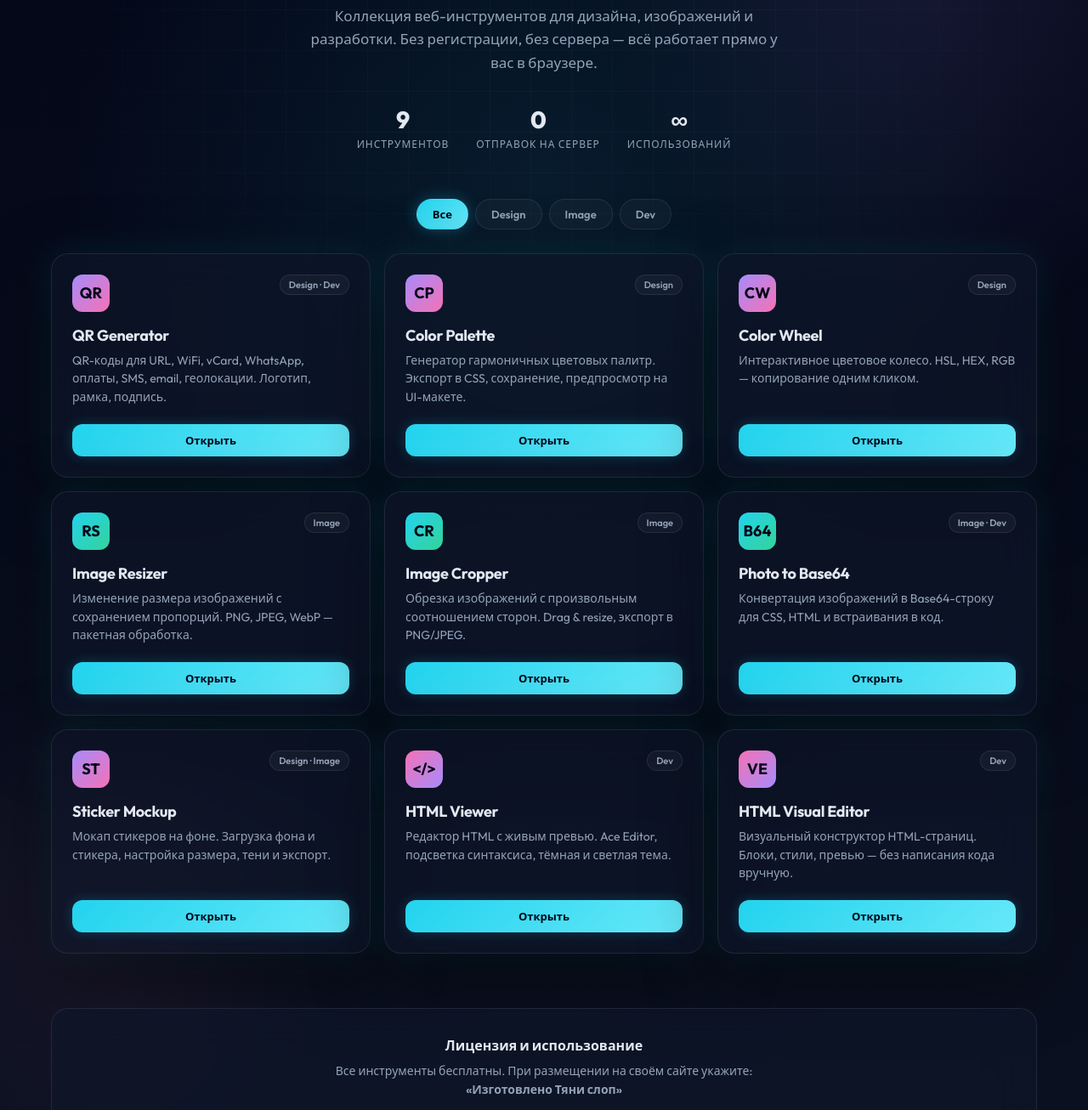
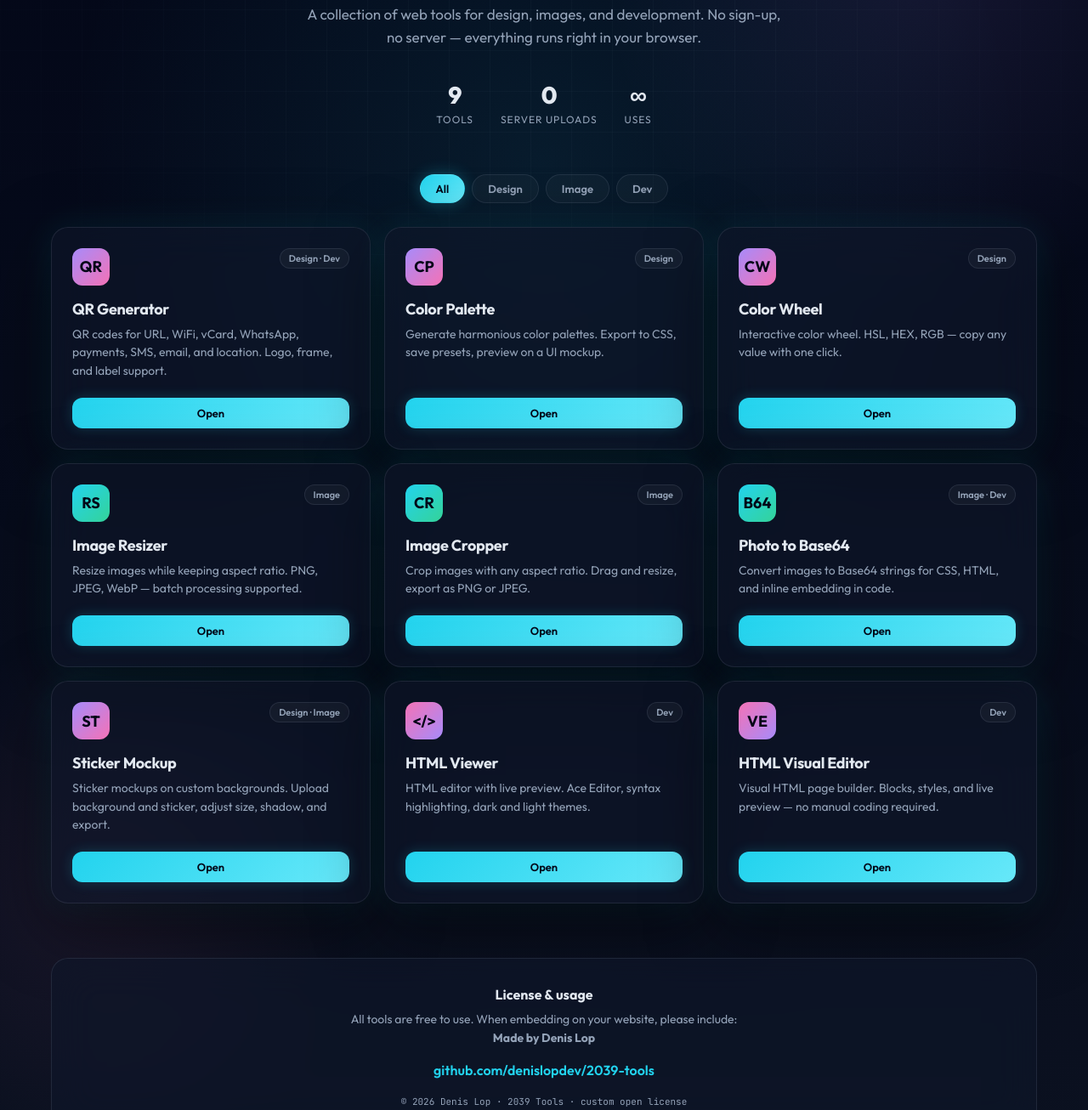
Before and after one commit to denislopdev/2039-tools, a plain HTML site: page index.html in a window 1280 px wide. Shown: the part 325-1631 px from the top of the page at 85% size. Drawn offline with Linux system fonts and the light colour scheme.

Commit message:
Translate showcase and docs to English, credit Denis Lop
Co-authored-by: Cursor <cursoragent@cursor.com>

```diff
--- a/index.html
+++ b/index.html
@@ -1,10 +1,10 @@
 <!DOCTYPE html>
-<html lang="ru">
+<html lang="en">
 <head>
   <meta charset="UTF-8" />
   <meta name="viewport" content="width=device-width, initial-scale=1.0" />
-  <meta name="description" content="2039 Tools — бесплатные веб-инструменты для дизайна и разработки от Тяни слоп." />
-  <title>2039 Tools — Тяни слоп</title>
+  <meta name="description" content="2039 Tools — free web utilities for design and development by Denis Lop." />
+  <title>2039 Tools — Denis Lop</title>
   <link rel="preconnect" href="https://fonts.googleapis.com" />
   <link rel="preconnect" href="https://fonts.gstatic.com" crossorigin />
   <link href="https://fonts.googleapis.com/css2?family=JetBrains+Mono:wght@400;500&family=Outfit:wght@400;500;600;700;800&display=swap" rel="stylesheet" />
@@ -442,29 +442,29 @@
         <div class="logo">39</div>
         <div class="brand-text">
           <h1>2039 Tools</h1>
-          <p>Изготовлено Тяни слоп</p>
+          <p>Made by Denis Lop</p>
         </div>
       </div>
       <div class="header-links">
         <a class="link-ghost" href="https://github.com/denislopdev/2039-tools" target="_blank" rel="noopener">GitHub</a>
-        <a class="link-primary" href="#tools">Открыть инструменты</a>
+        <a class="link-primary" href="#tools">Browse tools</a>
       </div>
     </header>
 
     <section class="hero">
-      <div class="hero-badge"><span aria-hidden="true"></span> Бесплатно · Локально в браузере</div>
+      <div class="hero-badge"><span aria-hidden="true"></span> Free · Runs locally in your browser</div>
       <h2>Neural utilities<br />for creators</h2>
-      <p>Коллекция веб-инструментов для дизайна, изображений и разработки. Без регистрации, без сервера — всё работает прямо у вас в браузере.</p>
+      <p>A collection of web tools for design, images, and development. No sign-up, no server — everything runs right in your browser.</p>
       <div class="hero-stats">
-        <div class="stat"><strong>9</strong><span>инструментов</span></div>
-        <div class="stat"><strong>0</strong><span>отправок на сервер</span></div>
-        <div class="stat"><strong>∞</strong><span>использований</span></div>
+        <div class="stat"><strong>9</strong><span>tools</span></div>
+        <div class="stat"><strong>0</strong><span>server uploads</span></div>
+        <div class="stat"><strong>∞</strong><span>uses</span></div>
       </div>
     </section>
 
     <section id="tools">
-      <div class="filters" role="tablist" aria-label="Категории">
-        <button class="filter-btn active" data-filter="all" type="button">Все</button>
+      <div class="filters" role="tablist" aria-label="Categories">
+        <button class="filter-btn active" data-filter="all" type="button">All</button>
         <button class="filter-btn" data-filter="design" type="button">Design</button>
         <button class="filter-btn" data-filter="image" type="button">Image</button>
         <button class="filter-btn" data-filter="dev" type="button">Dev</button>
@@ -478,9 +478,9 @@
             <span class="card-tag">Design · Dev</span>
           </div>
           <h3>QR Generator</h3>
-          <p>QR-коды для URL, WiFi, vCard, WhatsApp, оплаты, SMS, email, геолокации. Логотип, рамка, подпись.</p>
+          <p>QR codes for URL, WiFi, vCard, WhatsApp, payments, SMS, email, and location. Logo, frame, and label support.</p>
           <div class="card-actions">
-            <a class="btn-open" href="qr-generator-2039.html">Открыть</a>
+            <a class="btn-open" href="qr-generator-2039.html">Open</a>
           </div>
         </article>
 
@@ -490,9 +490,9 @@
             <span class="card-tag">Design</span>
           </div>
           <h3>Color Palette</h3>
-          <p>Генератор гармоничных цветовых палитр. Экспорт в CSS, сохранение, предпросмотр на UI-макете.</p>
+          <p>Generate harmonious color palettes. Export to CSS, save presets, preview on a UI mockup.</p>
           <div class="card-actions">
-            <a class="btn-open" href="color-palette-2039.html">Открыть</a>
+            <a class="btn-open" href="color-palette-2039.html">Open</a>
           </div>
         </article>
 
@@ -502,9 +502,9 @@
             <span class="card-tag">Design</span>
           </div>
           <h3>Color Wheel</h3>
-          <p>Интерактивное цветовое колесо. HSL, HEX, RGB — копирование одним кликом.</p>
+          <p>Interactive color wheel. HSL, HEX, RGB — copy any value with one click.</p>
           <div class="card-actions">
-            <a class="btn-open" href="color-wheel-2039.html">Открыть</a>
+            <a class="btn-open" href="color-wheel-2039.html">Open</a>
           </div>
         </article>
 
@@ -514,9 +514,9 @@
             <span class="card-tag">Image</span>
           </div>
           <h3>Image Resizer</h3>
-          <p>Изменение размера изображений с сохранением пропорций. PNG, JPEG, WebP — пакетная обработка.</p>
+          <p>Resize images while keeping aspect ratio. PNG, JPEG, WebP — batch processing supported.</p>
           <div class="card-actions">
-            <a class="btn-open" href="image-resizer-2039.html">Открыть</a>
+            <a class="btn-open" href="image-resizer-2039.html">Open</a>
           </div>
         </article>
 
@@ -526,9 +526,9 @@
             <span class="card-tag">Image</span>
           </div>
           <h3>Image Cropper</h3>
-          <p>Обрезка изображений с произвольным соотношением сторон. Drag &amp; resize, экспорт в PNG/JPEG.</p>
+          <p>Crop images with any aspect ratio. Drag and resize, export as PNG or JPEG.</p>
           <div class="card-actions">
-            <a class="btn-open" href="image-cropper-2039.html">Открыть</a>
+            <a class="btn-open" href="image-cropper-2039.html">Open</a>
           </div>
         </article>
 
@@ -538,9 +538,9 @@
             <span class="card-tag">Image · Dev</span>
           </div>
           <h3>Photo to Base64</h3>
-          <p>Конвертация изображений в Base64-строку для CSS, HTML и встраивания в код.</p>
+          <p>Convert images to Base64 strings for CSS, HTML, and inline embedding in code.</p>
           <div class="card-actions">
-            <a class="btn-open" href="photo-base64-2039.html">Открыть</a>
+            <a class="btn-open" href="photo-base64-2039.html">Open</a>
           </div>
         </article>
 
@@ -550,9 +550,9 @@
             <span class="card-tag">Design · Image</span>
           </div>
           <h3>Sticker Mockup</h3>
-          <p>Мокап стикеров на фоне. Загрузка фона и стикера, настройка размера, тени и экспорт.</p>
+          <p>Sticker mockups on custom backgrounds. Upload background and sticker, adjust size, shadow, and export.</p>
           <div class="card-actions">
-            <a class="btn-open" href="sticker-mockup-2039.html">Открыть</a>
+            <a class="btn-open" href="sticker-mockup-2039.html">Open</a>
           </div>
         </article>
 
@@ -562,9 +562,9 @@
             <span class="card-tag">Dev</span>
           </div>
           <h3>HTML Viewer</h3>
-          <p>Редактор HTML с живым превью. Ace Editor, подсветка синтаксиса, тёмная и светлая тема.</p>
+          <p>HTML editor with live preview. Ace Editor, syntax highlighting, dark and light themes.</p>
           <div class="card-actions">
-            <a class="btn-open" href="html-viewer-2039.html">Открыть</a>
+            <a class="btn-open" href="html-viewer-2039.html">Open</a>
           </div>
         </article>
 
@@ -574,9 +574,9 @@
             <span class="card-tag">Dev</span>
           </div>
           <h3>HTML Visual Editor</h3>
-          <p>Визуальный конструктор HTML-страниц. Блоки, стили, превью — без написания кода вручную.</p>
+          <p>Visual HTML page builder. Blocks, styles, and live preview — no manual coding required.</p>
           <div class="card-actions">
-            <a class="btn-open" href="html-visual-editor-2039.html">Открыть</a>
+            <a class="btn-open" href="html-visual-editor-2039.html">Open</a>
           </div>
         </article>
 
@@ -584,10 +584,10 @@
     </section>
 
     <footer>
-      <h4>Лицензия и использование</h4>
-      <p>Все инструменты бесплатны. При размещении на своём сайте укажите:<br /><strong>«Изготовлено Тяни слоп»</strong></p>
+      <h4>License &amp; usage</h4>
+      <p>All tools are free to use. When embedding on your website, please include:<br /><strong>Made by Denis Lop</strong></p>
       <a href="https://github.com/denislopdev/2039-tools" target="_blank" rel="noopener">github.com/denislopdev/2039-tools</a>
-      <div class="footer-copy">© 2026 Тяни слоп · 2039 Tools · MIT-free custom license</div>
+      <div class="footer-copy">© 2026 Denis Lop · 2039 Tools · custom open license</div>
     </footer>
   </div>
 </div>
```
Also changed, not shown: color-palette-2039.html (+1 -1 lines), color-wheel-2039.html (+1 -1 lines), html-viewer-2039.html (+1 -1 lines), html-visual-editor-2039.html (+1 -1 lines), image-cropper-2039.html (+1 -1 lines), image-resizer-2039.html (+1 -1 lines), photo-base64-2039.html (+1 -1 lines), qr-generator-2039.html (+1 -1 lines), sticker-mockup-2039.html (+1 -1 lines), 4 other files.
